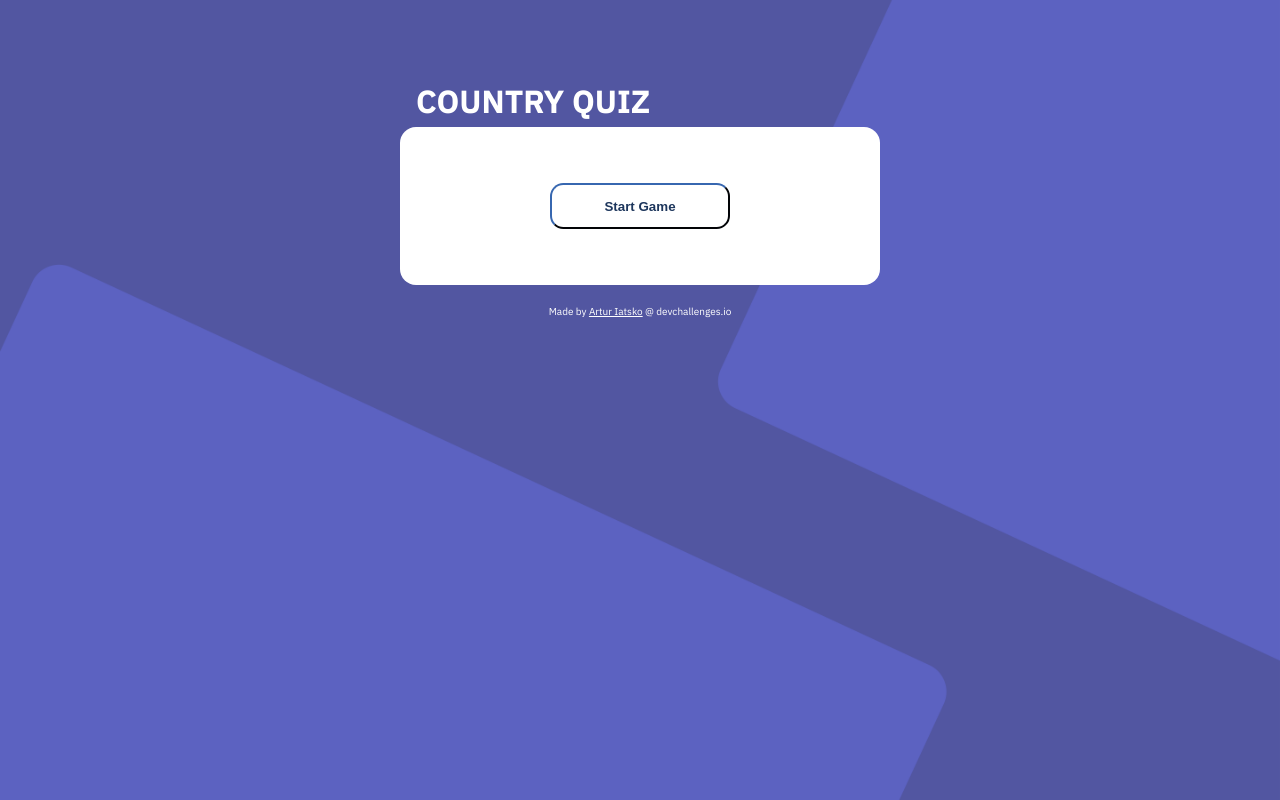
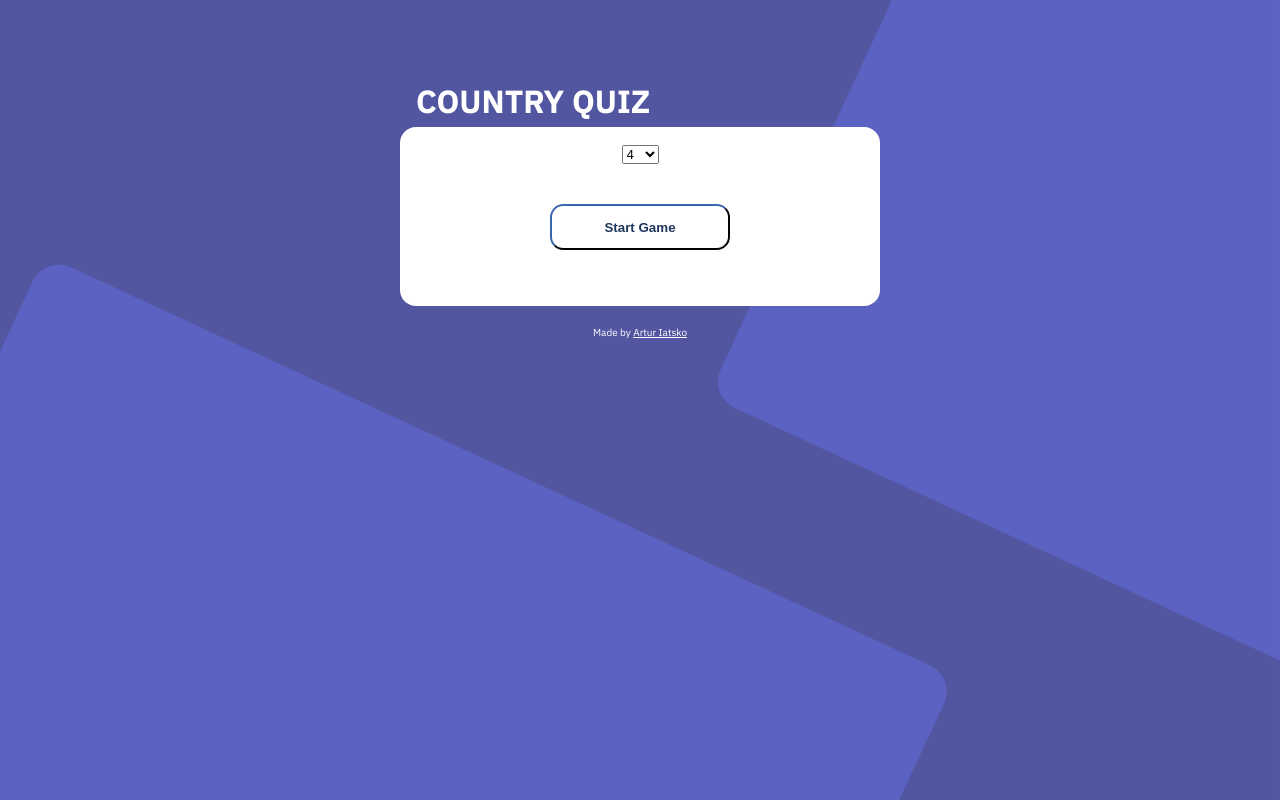
Before and after one commit to bunge12/country-quiz, a React (Create React App) app: page / in a window 1280 px wide. Built offline with nearby package versions, Linux system fonts and the light colour scheme; no server answers.

Commit message:
Added question quantity selector

```diff
--- a/src/App.js
+++ b/src/App.js
@@ -3,6 +3,7 @@ import "./App.css";
 import Finished from "./components/Finished";
 import Question from "./components/Question";
 import StartAgain from "./components/StartAgain";
+import NumberSelector from "./components/NumberSelector";
 import axios from "axios";
 import styled from "styled-components";
 
@@ -35,10 +36,14 @@ function App() {
   const [finished, setFinished] = useState(null);
   const [number, setNumber] = useState(0);
   const [score, setScore] = useState(0);
+  const [quantity, setQuantity] = useState(4);
   const [questions, setQuestions] = useState([]);
   const [currentQuestion, setCurrent] = useState([]);
 
   const startGame = () => setStarted(true);
+  const increaseScore = () => setScore(score + 1);
+  const changeQuantity = (data) => setQuantity(data);
+
   const restart = () => {
     setFinished(null);
     setNumber(0);
@@ -52,11 +57,9 @@ function App() {
     } else setFinished(true);
   };
 
-  const increaseScore = () => setScore(score + 1);
-
   const generateQuestions = (response) => {
     let questions = [];
-    for (let i = 0; i < 4; i++) {
+    for (let i = 0; i < quantity; i++) {
       const shuffled = response.sort(() => 0.5 - Math.random()).slice(0, 4);
       const winner = shuffled[Math.floor(Math.random() * shuffled.length)];
       const questionType = Math.random() >= 0.5; // True for Capital and False for Flag
@@ -73,8 +76,9 @@ function App() {
           options.push(element.name);
         });
       }
-      questions.push({ id: i - 1, question, options, winner: winner.name });
+      questions.push({ id: i, question, options, winner: winner.name });
     }
+    console.log(questions);
     return questions;
   };
   useEffect(() => {
@@ -85,7 +89,7 @@ function App() {
         setQuestions(questions);
         setCurrent(questions[0]);
       });
-  }, [finished]);
+  }, [finished, quantity]);
 
   return (
     <div className="App">
@@ -101,10 +105,15 @@ function App() {
               data={currentQuestion}
               onClick={increaseScore}
               next={nextQuestion}
+              quantity={quantity}
+              number={currentQuestion.id || 0}
               key={currentQuestion.id || 0}
             ></Question>
           ) : (
-            <StartAgain onClick={startGame} text="Start Game"></StartAgain>
+            <>
+              <NumberSelector onChange={changeQuantity}></NumberSelector>
+              <StartAgain onClick={startGame} text="Start Game"></StartAgain>
+            </>
           )}
         </div>
       </div>
@@ -116,8 +125,7 @@ function App() {
           rel="noopener noreferrer"
         >
           Artur Iatsko
-        </a>{" "}
-        @ devchallenges.io
+        </a>
       </Footer>
     </div>
   );
--- a/src/components/Next.jsx
+++ b/src/components/Next.jsx
@@ -10,6 +10,7 @@ const Button = styled.button`
   width: 40%;
   outline: none;
   margin-left: 0.5em;
+  margin-bottom: 0.5rem;
 `;
 
 export default function Next(props) {
--- /dev/null
+++ b/src/components/NumberSelector.jsx
@@ -0,0 +1,19 @@
+import React from "react";
+import styled from "styled-components";
+
+const Container = styled.div``;
+
+export default function NumberSelector(props) {
+  const selectQuestions = (event) => {
+    props.onChange(event.target.value);
+  };
+  return (
+    <Container>
+      <select onChange={selectQuestions}>
+        <option value="4">4</option>
+        <option value="8">8</option>
+        <option value="12">12</option>
+      </select>
+    </Container>
+  );
+}
--- a/src/components/Question.jsx
+++ b/src/components/Question.jsx
@@ -26,6 +26,12 @@ const Caption = styled.figcaption`
 const Text = styled.p`
   margin-top: 1em;
   font-weight: bold;
+`;
+
+const Counter = styled.div`
+  font-weight: lighter;
+  font-size: small;
+  text-align: center;
 `;
 
 const Image = styled.img`
@@ -81,6 +87,9 @@ export default function Question(props) {
       )}
       {list}
       {answered ? <Next text="Next" onClick={nextQuestion}></Next> : <></>}
+      <Counter>
+        Question {props.number + 1} of {props.quantity}
+      </Counter>
     </Container>
   );
 }
```
Also changed, not shown: 1 other file (tests, documents, lock files or other folders).
